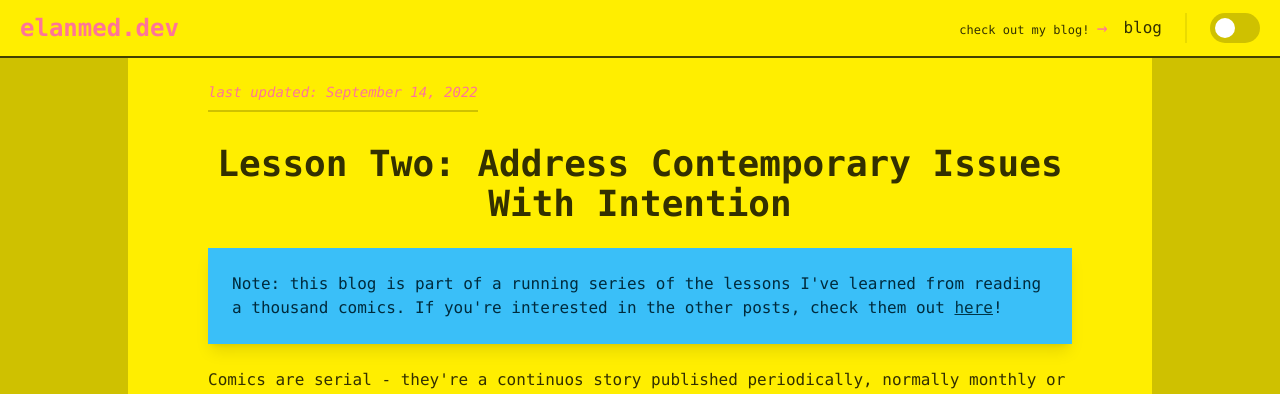
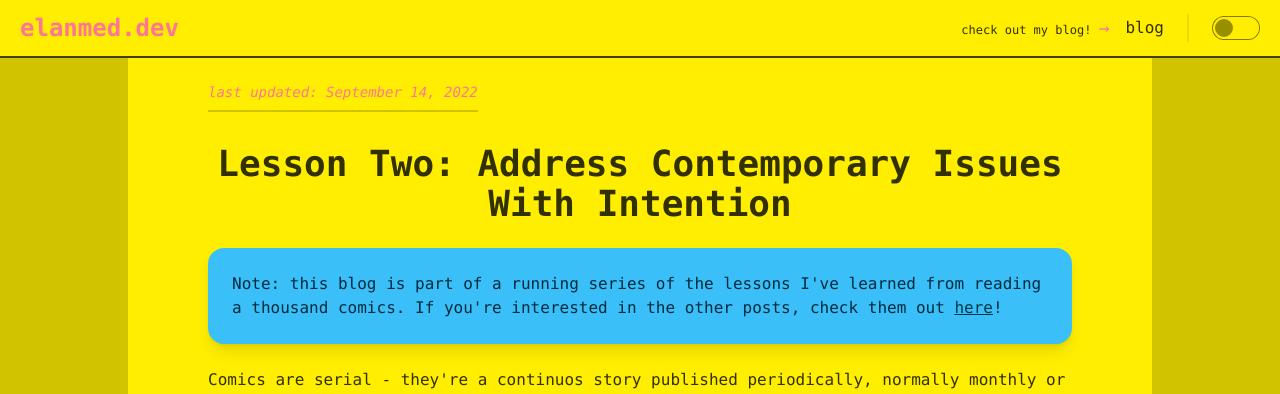
Before and after one commit to ElanMedoff/personal-site, a Next.js app: page /blog/address-contemporary-issues-with-intention in a window 1280 px wide. Shown: the top 394 px of the page. Built offline with nearby package versions, Linux system fonts and the light colour scheme.

Commit message:
color tweaks, persist darkmode on reload

```diff
--- a/components/Header.tsx
+++ b/components/Header.tsx
@@ -2,10 +2,9 @@ import Link from "next/link";
 import { useContext } from "react";
 import { twMerge as tm } from "tailwind-merge";
 import { ThemeContext } from "./Layout";
-import Switch from "./Switch";
 
 export default function Header() {
-  const { theme, setTheme } = useContext(ThemeContext);
+  const { enabled, setEnabledState } = useContext(ThemeContext);
 
   return (
     <nav className="sticky top-0 z-10 py-3 border-b-2 border-neutral bg-base-100">
@@ -17,7 +16,7 @@ export default function Header() {
           )}
         >
           <Link href="/">
-            <span>
+            <span className="hover:text-primary-focus">
               elanmed<span className="hidden sm:inline">.dev</span>
             </span>
           </Link>
@@ -26,23 +25,18 @@ export default function Header() {
           <span className="hidden mr-4 text-xs sm:inline">
             check out my blog! <span className="text-lg text-primary">→</span>
           </span>
-          <span className="cursor-pointer select-none hover:underline hover:text-primary transition">
+          <span className="cursor-pointer select-none hover:underline hover:text-primary-focus transition">
             <Link href="/blog">blog</Link>
           </span>
           <div className="divider divider-horizontal" />
-          {theme === "cyberpunk" ? (
-            <Switch
-              onToggle={() => {
-                setTheme?.("dracula");
-              }}
-            />
-          ) : (
-            <Switch
-              onToggle={() => {
-                setTheme?.("cyberpunk");
-              }}
-            />
-          )}
+          <input
+            type="checkbox"
+            className="toggle"
+            onClick={() => {
+              setEnabledState?.((prev) => !prev);
+            }}
+            checked={enabled}
+          />
         </div>
       </main>
     </nav>
--- a/components/Layout.tsx
+++ b/components/Layout.tsx
@@ -3,20 +3,21 @@ import { ReactNode } from "react";
 import Header from "./Header";
 import Footer from "./Footer";
 import Content from "./Content";
-import { createContext, Dispatch, SetStateAction, useState } from "react";
+import { createContext, Dispatch, SetStateAction } from "react";
+import useDarkMode from "../hooks/useDarkMode";
 
-type Theme = "cyberpunk" | "dracula";
 export const ThemeContext = createContext<{
-  theme: Theme | null;
-  setTheme: null | Dispatch<SetStateAction<Theme>>;
-}>({ theme: null, setTheme: null });
+  enabled: boolean;
+  setEnabledState: null | Dispatch<SetStateAction<boolean>>;
+}>({ enabled: false, setEnabledState: null });
 
 export default function Layout({ children }: { children: ReactNode }) {
-  const [theme, setTheme] = useState<Theme>("cyberpunk");
+  const [enabled, setEnabledState] = useDarkMode();
+  console.log({ enabled });
 
   return (
-    <ThemeContext.Provider value={{ theme, setTheme }}>
-      <div className="bg-base-300" data-theme={theme}>
+    <ThemeContext.Provider value={{ enabled, setEnabledState }}>
+      <div className="bg-base-300">
         <Head>
           <link rel="shortcut icon" href="/favicon/favicon.ico" />
           <title>elanmed.dev</title>
--- a/components/Switch.module.scss
+++ /dev/null
@@ -1,21 +0,0 @@
-.switch {
-  width: 50px;
-  height: 30px;
-  @apply bg-base-300;
-  display: flex;
-  justify-content: flex-start;
-  border-radius: 50px;
-  padding: 5px;
-  cursor: pointer;
-}
-
-.switch[data-ison="true"] {
-  justify-content: flex-end;
-}
-
-.handle {
-  width: 20px;
-  height: 20px;
-  background-color: white;
-  border-radius: 40px;
-}
--- a/components/Switch.tsx
+++ /dev/null
@@ -1,26 +0,0 @@
-import React from "react";
-import { useState } from "react";
-import { motion } from "framer-motion";
-import styles from "./Switch.module.scss";
-
-// https://www.framer.com/docs/examples/
-export default function Switch({ onToggle }: { onToggle?: () => void }) {
-  const [isOn, setIsOn] = useState(false);
-
-  const toggleSwitch = () => {
-    setIsOn((prev) => !prev);
-    onToggle?.();
-  };
-
-  return (
-    <div className={styles.switch} data-ison={isOn} onClick={toggleSwitch}>
-      <motion.div className={styles.handle} layout transition={spring} />
-    </div>
-  );
-}
-
-const spring = {
-  type: "spring",
-  stiffness: 700,
-  damping: 35,
-};
--- /dev/null
+++ b/hooks/useDarkMode.ts
@@ -0,0 +1,21 @@
+import { useEffect } from "react";
+import useLocalStorage from "./useLocalStorage";
+
+// https://usehooks.com/useDarkMode/
+export default function useDarkMode() {
+  const [enabled, setEnabledState] = useLocalStorage<boolean>(
+    "dark-mode-enabled",
+    false
+  );
+
+  useEffect(() => {
+    const element = window.document.body;
+    if (enabled) {
+      element.setAttribute("data-theme", "dracula");
+    } else {
+      element.setAttribute("data-theme", "cyber");
+    }
+  }, [enabled]);
+
+  return [enabled, setEnabledState] as const;
+}
--- /dev/null
+++ b/hooks/useLocalStorage.ts
@@ -0,0 +1,31 @@
+import { useState } from "react";
+
+// https://usehooks.com/useLocalStorage/
+export default function useLocalStorage<T>(key: string, initialValue: T) {
+  const [storedValue, setStoredValue] = useState<T>(() => {
+    if (typeof window === "undefined") {
+      return initialValue;
+    }
+
+    try {
+      const item = window.localStorage.getItem(key);
+      return item ? JSON.parse(item) : initialValue;
+    } catch (error) {
+      console.log(error);
+      return initialValue;
+    }
+  });
+
+  const setValue = (value: T | ((val: T) => T)) => {
+    try {
+      const valueToStore =
+        value instanceof Function ? value(storedValue) : value;
+      setStoredValue(valueToStore);
+      if (typeof window !== "undefined") {
+        window.localStorage.setItem(key, JSON.stringify(valueToStore));
+      }
+    } catch (error) {}
+  };
+
+  return [storedValue, setValue] as const;
+}
--- a/pages/blog/[slug].tsx
+++ b/pages/blog/[slug].tsx
@@ -22,7 +22,7 @@ interface Props {
 }
 
 export default function PostPage({ post, relatedPostMetadata }: Props) {
-  const { theme } = useContext(ThemeContext);
+  const { enabled } = useContext(ThemeContext);
 
   return (
     <div>
@@ -37,7 +37,7 @@ export default function PostPage({ post, relatedPostMetadata }: Props) {
             const match = /language-(\w+)/.exec(className || "");
             return !inline && match ? (
               <SyntaxHighlighter
-                style={(theme === "cyberpunk" ? darcula : atomDark) as any}
+                style={(enabled ? atomDark : darcula) as any}
                 language={match[1]}
                 PreTag="div"
                 {...props}
--- a/styles/markdown.module.scss
+++ b/styles/markdown.module.scss
@@ -64,7 +64,7 @@
   }
 
   [data-daisy="alert"] {
-    @apply alert my-6 text-sm;
+    @apply alert my-6 text-sm bg-base-300;
 
     & > * {
       @apply inline m-2;
--- a/tailwind.config.js
+++ b/tailwind.config.js
@@ -15,35 +15,37 @@ module.exports = {
       "2xl": "1536px",
     },
   },
+  daisyui: {
+    themes: [
+      {
+        cyber: {
+          primary: "#ff7598",
+          "primary-focus": "#ff295e",
+          "primary-content": "#4d0013",
+          secondary: "#75d1f0",
+          "secondary-focus": "#35bce9",
+          "secondary-content": "#003647",
+          accent: "#c07eec",
+          "accent-focus": "#a240e2",
+          "accent-content": "#2b0047",
+          neutral: "#423f00",
+          "neutral-focus": "#333000",
+          "neutral-content": "#ffee00",
+          "base-100": "#ffee00",
+          "base-200": "#e6d600",
+          "base-300": "#d1c300",
+          info: "#3abff8",
+          "info-content": "#002b3d",
+          success: "#36d399",
+          "success-content": "#36d399",
+          warning: "#fbbd23",
+          "warning-content": "#382800",
+          error: "#f87272",
+          "error-content": "#470000",
+        },
+      },
+      "dracula",
+    ],
+  },
   plugins: [require("daisyui")],
-  daisyui: {
-    themes: ["cyberpunk", "dracula"],
-    // {
-    //   mytheme: {
-    //     primary: "#ff7598",
-    //     "primary-focus": "#ff295e",
-    //     "primary-content": "#4d0013",
-    //     secondary: "#75d1f0",
-    //     "secondary-focus": "#35bce9",
-    //     "secondary-content": "#003647",
-    //     accent: "#c07eec",
-    //     "accent-focus": "#a240e2",
-    //     "accent-content": "#2b0047",
-    //     neutral: "#423f00",
-    //     "neutral-focus": "#333000",
-    //     "neutral-content": "#ffee00",
-    //     "base-100": "#ffee00",
-    //     "base-200": "#e6d600",
-    //     "base-300": "#d1c300",
-    //     info: "#3abff8",
-    //     "info-content": "#002b3d",
-    //     success: "#36d399",
-    //     "success-content": "#36d399",
-    //     warning: "#fbbd23",
-    //     "warning-content": "#382800",
-    //     error: "#f87272",
-    //     "error-content": "#470000",
-    //   },
-    // },
-  },
 };
```
